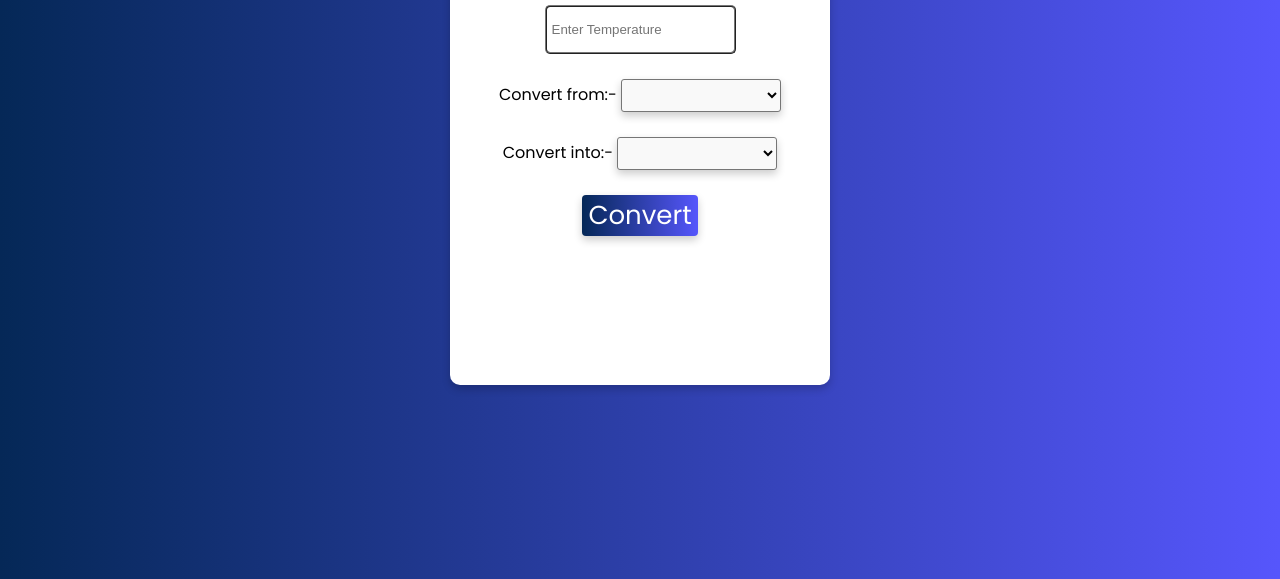
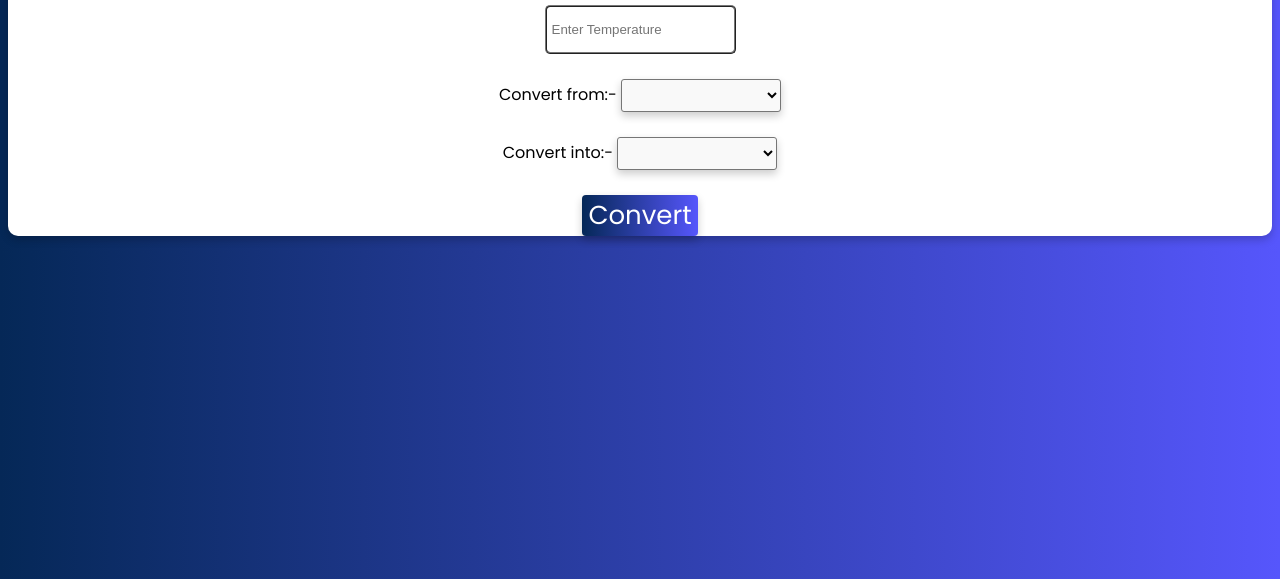
Before and after one commit to pavan710/TEMPERATURE-CONVERTER, a plain HTML site: page index.html in a window 1280 px wide. Shown: the part 221-800 px from the top of the page. Drawn offline with Linux system fonts and the light colour scheme.

Commit message:
Update index.html

```diff
--- a/index.html
+++ b/index.html
@@ -19,9 +19,9 @@
             border-style: ridge;
         }
         .main {
-            height: 60vh;
+            height: auto;
             background-color: white;
-            width: 30%;
+            width: auto;
             margin-top: 10%;
             border-radius: 10px;
             box-shadow: 0 4px 8px 0 rgba(0,0,0,0.2);
```
